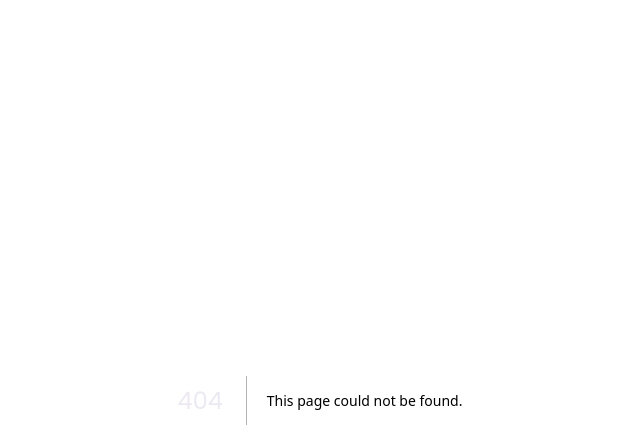
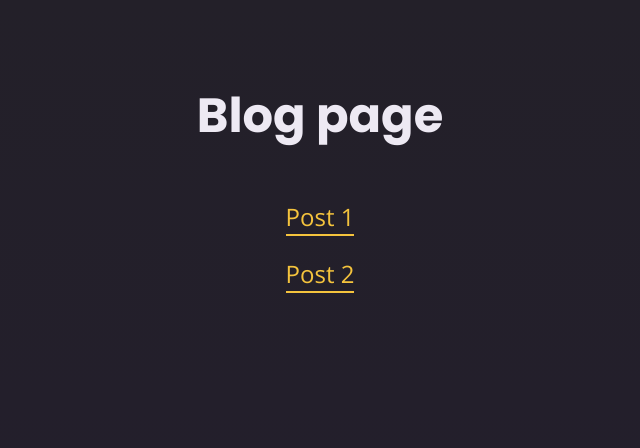
Before and after one commit to shinoby85/nextjs-udemy, a Next.js app: page /blog in a window 1280 px wide. Before the commit this address had no page. Shown: the top 448 px of the page, without its empty margins (320-960 px from the left). Built offline with nearby package versions, Linux system fonts and the light colour scheme.

Commit message:
Use dynamic components

```diff
--- /dev/null
+++ b/app/blog/page.js
@@ -0,0 +1,11 @@
+import Link from "next/link";
+
+export default function BlogPage() {
+    return (
+        <main>
+            <h1>Blog page</h1>
+            <p><Link href="/blog/post-1">Post 1</Link></p>
+            <p><Link href="/blog/post-2">Post 2</Link></p>
+        </main>
+    )
+}
```
Also changed, not shown: app/blog/[postId]/page.js (added, +9 -0 lines).
